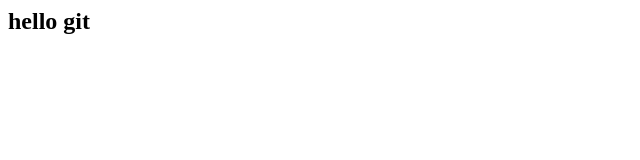
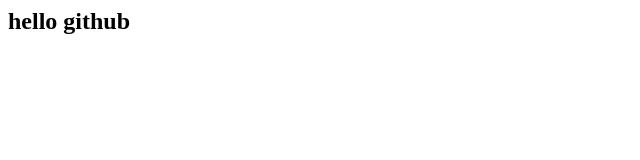
Before and after one commit to Sravanivishnuvardhan/git2, a plain HTML site: page index.html in a window 1280 px wide. Shown: the full height of the page, 0-640 px from the left. Drawn offline with Linux system fonts and the light colour scheme.

Commit message:
Update index.html

```diff
--- a/index.html
+++ b/index.html
@@ -1,5 +1,5 @@
 <html>
 <body>
-<h2> hello git </h2>
+<h2> hello github </h2>
 </body>
 </html>
```
